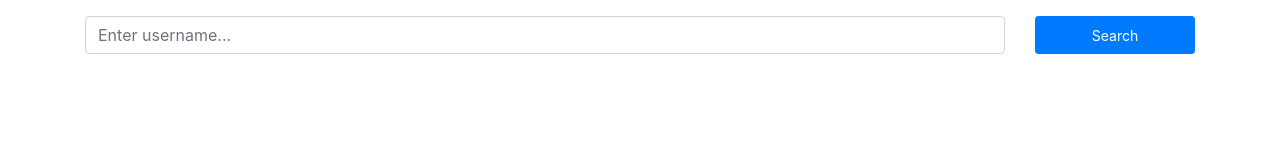
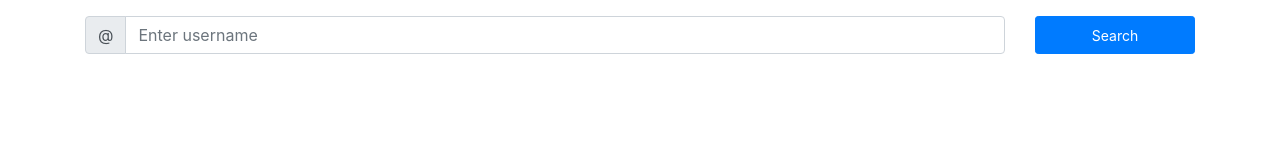
Before and after one commit to 4c3x5u/portfolio_github-profile-finder, a React (Create React App) app: page / in a window 1280 px wide. Shown: the top 160 px of the page. Built offline with nearby package versions, Linux system fonts and the light colour scheme.

Commit message:
View functions are made into React components
...and moved into their own separate files inside the src/Component directory.

```diff
--- a/package.json
+++ b/package.json
@@ -3,6 +3,11 @@
   "version": "0.1.0",
   "private": true,
   "dependencies": {
+    "@fortawesome/fontawesome-svg-core": "^1.2.34",
+    "@fortawesome/free-brands-svg-icons": "^5.15.2",
+    "@fortawesome/free-regular-svg-icons": "^5.15.2",
+    "@fortawesome/free-solid-svg-icons": "^5.15.2",
+    "@fortawesome/react-fontawesome": "^0.1.14",
     "@testing-library/jest-dom": "^5.11.4",
     "@testing-library/react": "^11.1.0",
     "@testing-library/user-event": "^12.1.10",
@@ -11,6 +16,7 @@
     "jquery": "1.9.1",
     "node-sass": "^5.0.0",
     "popper.js": "^1.16.1",
+    "prop-types": "^15.7.2",
     "react": "^17.0.1",
     "react-bootstrap": "^1.5.0",
     "react-dom": "^17.0.1",
--- a/src/App.jsx
+++ b/src/App.jsx
@@ -1,24 +1,28 @@
 import React, { useState } from 'react';
-import { Container, Form } from 'react-bootstrap';
-import { viewSearchFormGroup, viewUserDetails } from './views';
+import Container from 'react-bootstrap/Container';
+import SearchForm from './Components/SearchForm';
+import UserDetails from './Components/UserDetails';
 import 'bootstrap/dist/css/bootstrap.min.css';
 import './App.sass';
 
 const App = () => {
   const [searchParam, setSearchParam] = useState('');
   const [userFound, setUserFound] = useState(false);
-  const [userDetails, setUserDetails] = useState({
+  const [user, setUser] = useState({
     name: '',
+    bio: '',
+    location: '',
   });
 
   return (
     <Container className="App">
-      {console.log(`Search param: ${searchParam}`)}
-      {console.log(`User details: ${JSON.stringify(userDetails)}`)}
-      <Form onSubmit={(e) => e.preventDefault()}>
-        {viewSearchFormGroup(setSearchParam, setUserFound, setUserDetails, searchParam)}
-      </Form>
-      {userFound && viewUserDetails(userDetails)}
+      <SearchForm
+        setSearchParam={setSearchParam}
+        setUserFound={setUserFound}
+        setUserDetails={setUser}
+        searchParam={searchParam}
+      />
+      {userFound && <UserDetails user={user} />}
     </Container>
   );
 };
--- /dev/null
+++ b/src/Components/SearchForm.jsx
@@ -0,0 +1,55 @@
+import React from 'react';
+import PropTypes from 'prop-types';
+import {
+  Row, Col, Form, InputGroup, Button,
+} from 'react-bootstrap';
+import {
+  searchUser, handleUserFound, handleUserNotFound,
+} from '../utils';
+
+const SearchForm = ({
+  setSearchParam, setUserFound, setUserDetails, searchParam,
+}) => (
+  <Form onSubmit={(e) => e.preventDefault()} className="mb-3">
+    <Row>
+      <Col xs={10}>
+        <InputGroup style={{ margin: 0 }}>
+          <InputGroup.Prepend>
+            <InputGroup.Text>@</InputGroup.Text>
+          </InputGroup.Prepend>
+          <Form.Control
+            type="text"
+            placeholder="Enter username"
+            onChange={(e) => setSearchParam(e.target.value)}
+          />
+        </InputGroup>
+      </Col>
+      <Col size={2}>
+        <Button
+          variant="primary"
+          size="sm"
+          onKeyPress={(e) => e.preventDefault()}
+          onClick={() => (
+            searchUser(
+              searchParam,
+              handleUserFound(setUserFound, setUserDetails),
+              handleUserNotFound(setUserFound, setUserDetails),
+            )
+          )}
+          style={{ height: '100%', width: '100%' }}
+        >
+          Search
+        </Button>
+      </Col>
+    </Row>
+  </Form>
+);
+
+SearchForm.propTypes = {
+  setSearchParam: PropTypes.func.isRequired,
+  setUserFound: PropTypes.func.isRequired,
+  setUserDetails: PropTypes.func.isRequired,
+  searchParam: PropTypes.string.isRequired,
+};
+
+export default SearchForm;
--- /dev/null
+++ b/src/Components/UserDetails.jsx
@@ -0,0 +1,39 @@
+import React from 'react';
+import PropTypes from 'prop-types';
+import {
+  Row, Col, Button, Card,
+} from 'react-bootstrap';
+
+const UserDetails = ({ user }) => (
+  <Card style={{ height: '20rem', width: '100%' }}>
+    <Row style={{ height: '100%' }}>
+      <Col xs={4}>
+        <Card.Img
+          variant="left"
+          src="https://www.unfe.org/wp-content/uploads/2019/04/SM-placeholder-1024x512.png"
+          style={{ width: '100%', height: '100%' }}
+        />
+      </Col>
+      <Col xs={8}>
+        <Card.Body>
+          <Card.Title>{user.name}</Card.Title>
+          <Card.Text>
+            <p>{user.bio}</p>
+            <p>{user.location}</p>
+          </Card.Text>
+          <Button variant="primary">Go somewhere</Button>
+        </Card.Body>
+      </Col>
+    </Row>
+  </Card>
+);
+
+UserDetails.propTypes = {
+  user: PropTypes.objectOf({
+    name: PropTypes.string.isRequired,
+    bio: PropTypes.string.isRequired,
+    location: PropTypes.string.isRequired,
+  }).isRequired,
+};
+
+export default UserDetails;
--- a/src/utils.js
+++ b/src/utils.js
@@ -11,6 +11,8 @@ export const handleUserFound = (setUserFound, setUserDetails) => (userDetails) =
   const { data } = userDetails;
   setUserDetails({
     name: data.name,
+    bio: data.bio,
+    location: data.location,
   });
   setUserFound(true);
 };
--- a/src/views.jsx
+++ /dev/null
@@ -1,63 +0,0 @@
-import React from 'react';
-import {
-  Row, Col, Form, Button, Card,
-} from 'react-bootstrap';
-
-import {
-  searchUser, handleUserFound, handleUserNotFound,
-} from './utils';
-
-export const viewSearchFormGroup = (setSearchParam, setUserFound, setUserDetails, searchParam) => (
-  <Form.Group>
-    <Row>
-      <Col xs={10}>
-        <Form.Control
-          type="text"
-          placeholder="Enter username..."
-          onChange={(e) => setSearchParam(e.target.value)}
-        />
-      </Col>
-      <Col size={2}>
-        <Button
-          variant="primary"
-          size="sm"
-          onKeyPress={(e) => e.preventDefault()}
-          onClick={() => (
-            searchUser(
-              searchParam,
-              handleUserFound(setUserFound, setUserDetails),
-              handleUserNotFound(setUserFound, setUserDetails),
-            )
-          )}
-          style={{ height: '100%', width: '100%' }}
-        >
-          Search
-        </Button>
-      </Col>
-    </Row>
-  </Form.Group>
-);
-
-export const viewUserDetails = (userDetails) => (
-  <Card style={{ height: '20rem', width: '100%' }}>
-    <Row style={{ height: '100%' }}>
-      <Col xs={4}>
-        <Card.Img
-          variant="left"
-          src="https://www.unfe.org/wp-content/uploads/2019/04/SM-placeholder-1024x512.png"
-          style={{ width: '100%', height: '100%' }}
-        />
-      </Col>
-      <Col xs={8}>
-        <Card.Body>
-          <Card.Title>{userDetails.name}</Card.Title>
-          <Card.Text>
-            Some quick example text to build on the card title and make up the bulk of
-            the cards content.
-          </Card.Text>
-          <Button variant="primary">Go somewhere</Button>
-        </Card.Body>
-      </Col>
-    </Row>
-  </Card>
-);
```
Also changed, not shown: 1 other file (tests, documents, lock files or other folders).
